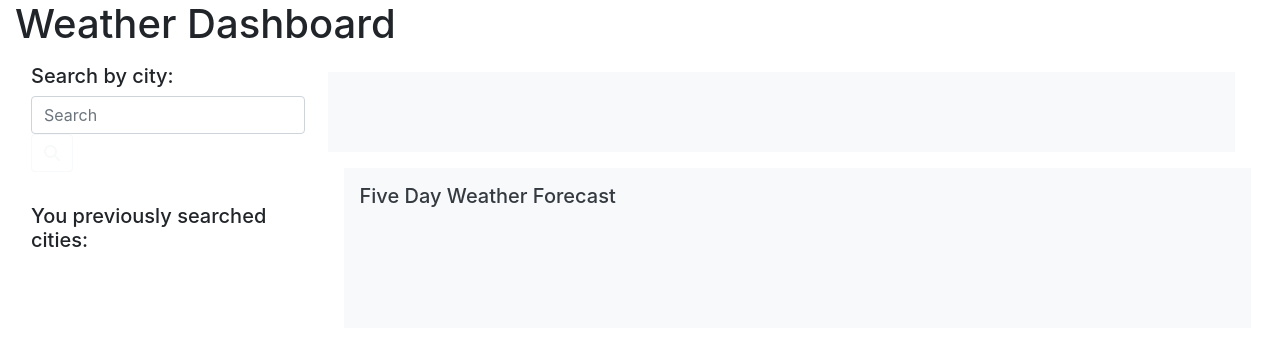
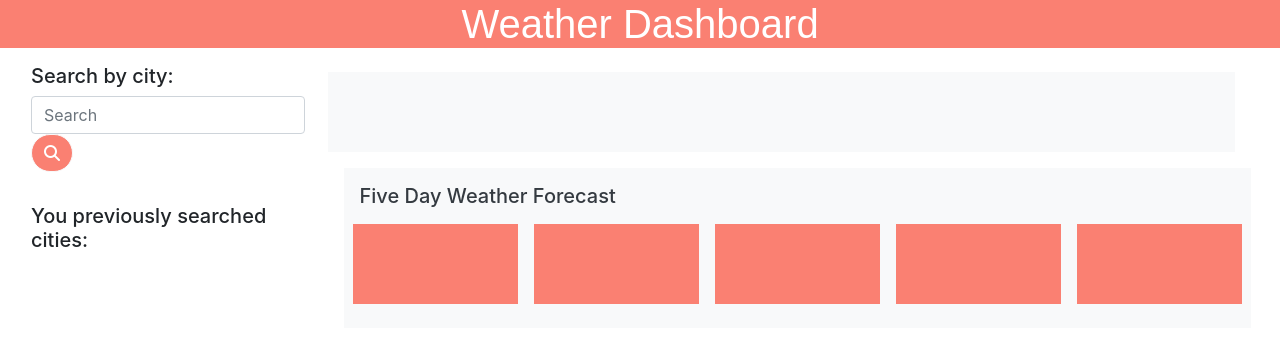
Before and after one commit to wjgoers/weatherdashboard, a plain HTML site: page index.html in a window 1280 px wide. Drawn offline with nearby package versions, Linux system fonts and the light colour scheme.

Commit message:
new html and css

```diff
--- a/index.html
+++ b/index.html
@@ -21,7 +21,7 @@
 <main class ="container-fluid row">
 
                                  <!--column one-->
-        <section class="col-3 left_div justify-content-right">
+        <section class="col-3 city-search justify-content-right">
             <div class = "search_div mb-4">
                 <h5 class="justify-content-center pt-2 pl-3">Search by city:</h5>
                 <form class="form-inline my-2 my-lg-0 mt-3 ml-3">
@@ -50,7 +50,7 @@
                 </div>
 
                             <!--daily weather data-->
-                <div class="five-day-div bg-light p-3 m-3 w-100">
+                <aside class="five-day-div bg-light p-3 m-3 w-100">
                         <div class="bg-light">
                         <h5 class = "text-dark">Five Day Weather Forecast</h5>
 
@@ -87,7 +87,7 @@
                                     <img id="4five_day_icon" src="">
                                 </div>
                             </div>
-                    </div>
+                    </aside>
         </article>
     </main>
     <script src="https://cdnjs.cloudflare.com/ajax/libs/jquery/3.2.1/jquery.min.js"></script>
--- a/style.css
+++ b/style.css
@@ -0,0 +1,17 @@
+#page_header{
+    text-align: center;
+    background-color: salmon;
+    font-family: Arial, Helvetica, sans-serif;
+    color: white;
+}
+
+#searchbtn{
+    background-color:salmon;
+    color: white;
+    border-radius: 100px;
+}
+
+.card-body{
+    background-color: salmon;
+    color: white;
+}
```
